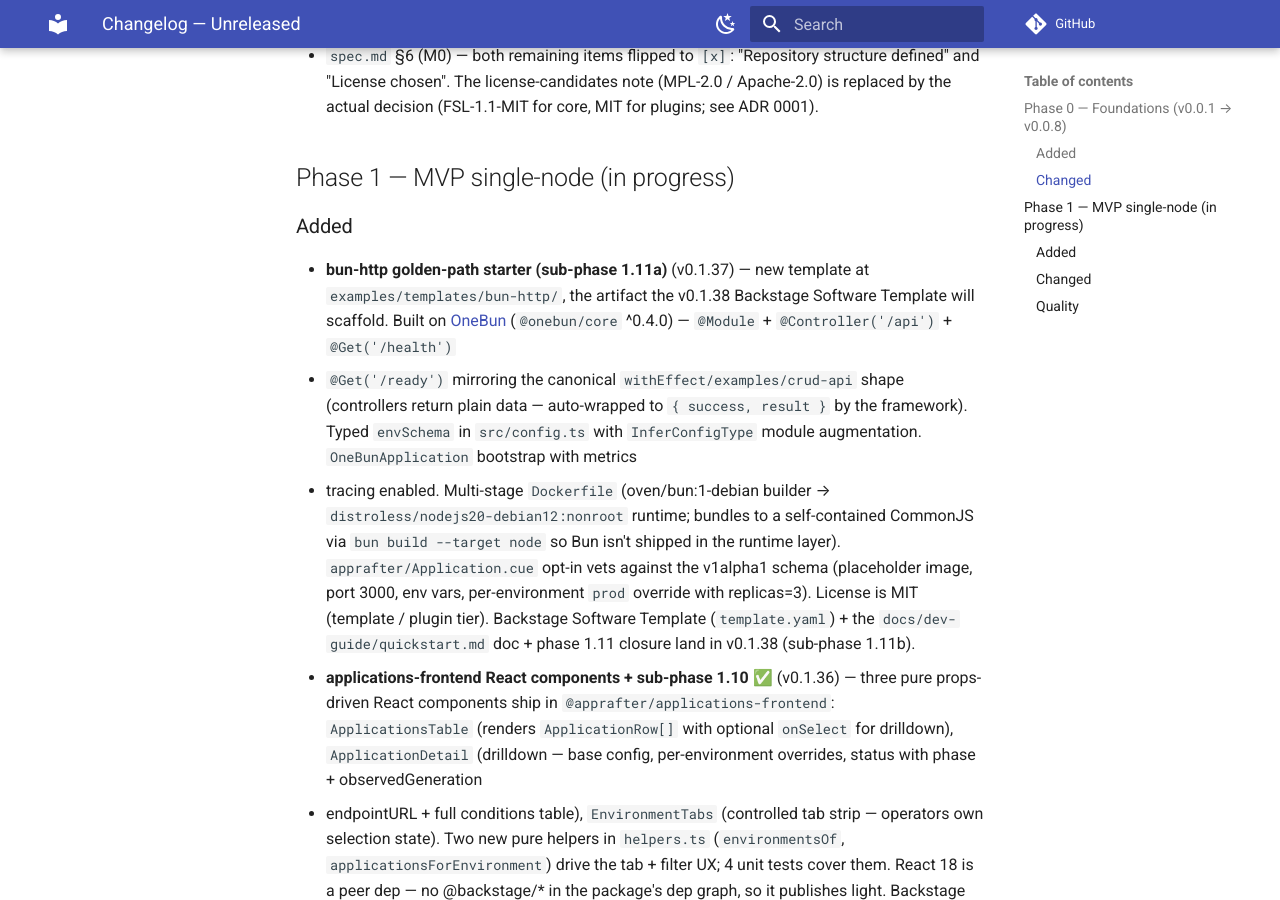
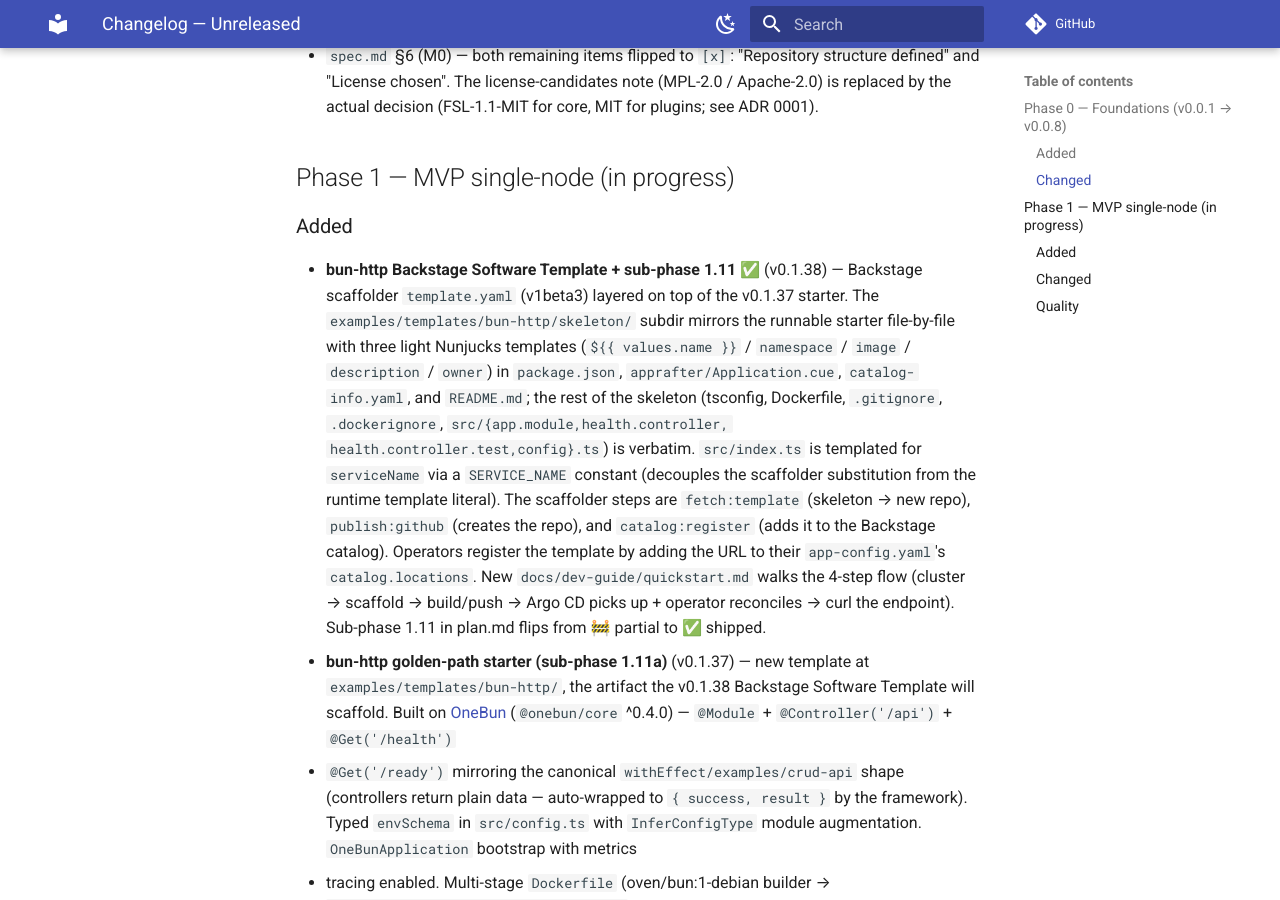
Before and after one commit to AppRafter/apprafter, an MkDocs documentation site: the page built from docs/changelog/UNRELEASED.md, in a window 1280 px wide and 900 px high, scrolled down 1308 px. Built offline with MkDocs 1.6.1 and Material for MkDocs 9.7.7, drawn with Linux system fonts in a browser that asks for light colours; comment, search, counter and statistics services are not loaded.

Commit message:
docs: close phase 1.11 with v0.1.38 (Backstage Software Template)

```diff
--- a/docs/changelog/UNRELEASED.md
+++ b/docs/changelog/UNRELEASED.md
@@ -61,6 +61,27 @@ the `0.0.x` series; semver starts at 1.0.
 
 ### Added
 
+- **bun-http Backstage Software Template + sub-phase 1.11 ✅**
+  (v0.1.38) — Backstage scaffolder `template.yaml` (v1beta3)
+  layered on top of the v0.1.37 starter. The
+  `examples/templates/bun-http/skeleton/` subdir mirrors the
+  runnable starter file-by-file with three light Nunjucks
+  templates (`${{ values.name }}` / `namespace` / `image` /
+  `description` / `owner`) in `package.json`,
+  `apprafter/Application.cue`, `catalog-info.yaml`, and
+  `README.md`; the rest of the skeleton (tsconfig, Dockerfile,
+  `.gitignore`, `.dockerignore`, `src/{app.module,health.controller,
+  health.controller.test,config}.ts`) is verbatim. `src/index.ts`
+  is templated for `serviceName` via a `SERVICE_NAME` constant
+  (decouples the scaffolder substitution from the runtime template
+  literal). The scaffolder steps are `fetch:template` (skeleton →
+  new repo), `publish:github` (creates the repo), and
+  `catalog:register` (adds it to the Backstage catalog). Operators
+  register the template by adding the URL to their `app-config.yaml`'s
+  `catalog.locations`. New `docs/dev-guide/quickstart.md` walks
+  the 4-step flow (cluster → scaffold → build/push → Argo CD
+  picks up + operator reconciles → curl the endpoint). Sub-phase
+  1.11 in plan.md flips from 🚧 partial to ✅ shipped.
 - **bun-http golden-path starter (sub-phase 1.11a)** (v0.1.37) —
   new template at `examples/templates/bun-http/`, the artifact the
   v0.1.38 Backstage Software Template will scaffold. Built on
```
Also changed, not shown: plan.md (+7 -6 lines).
